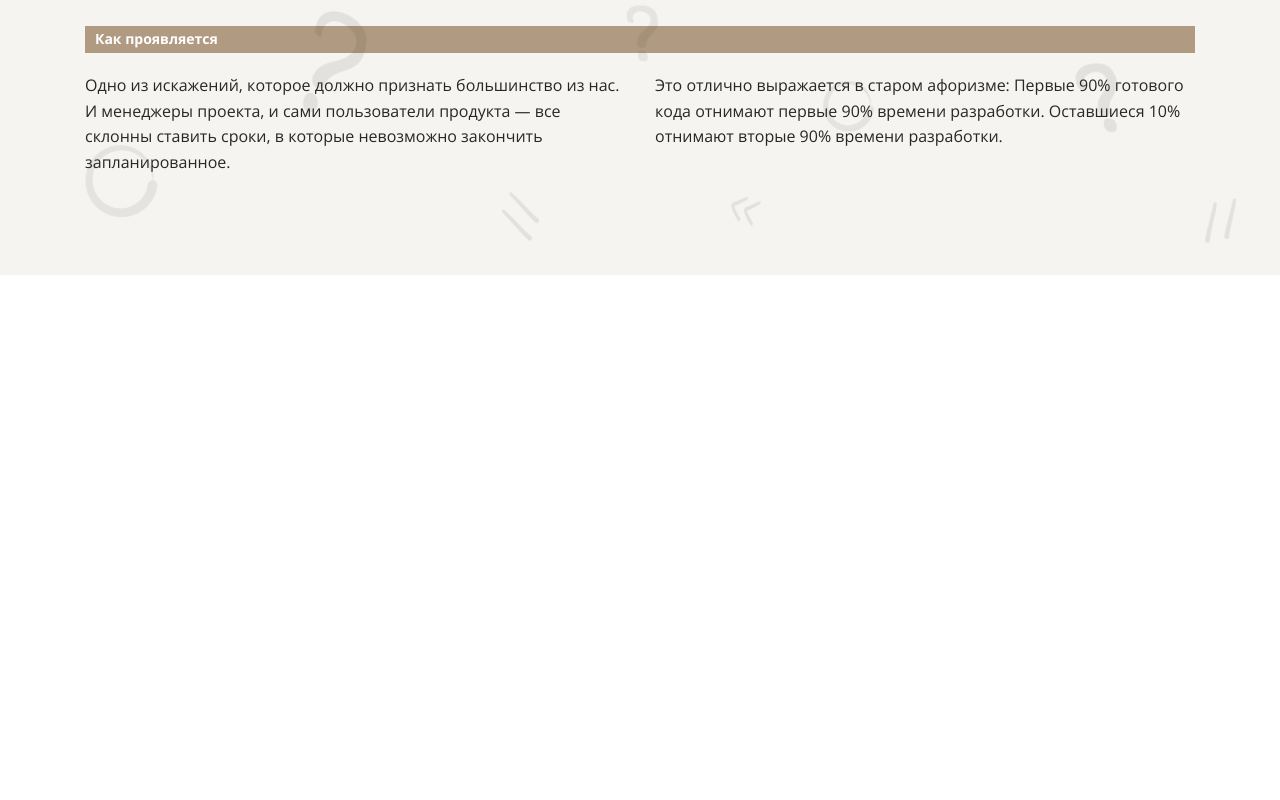
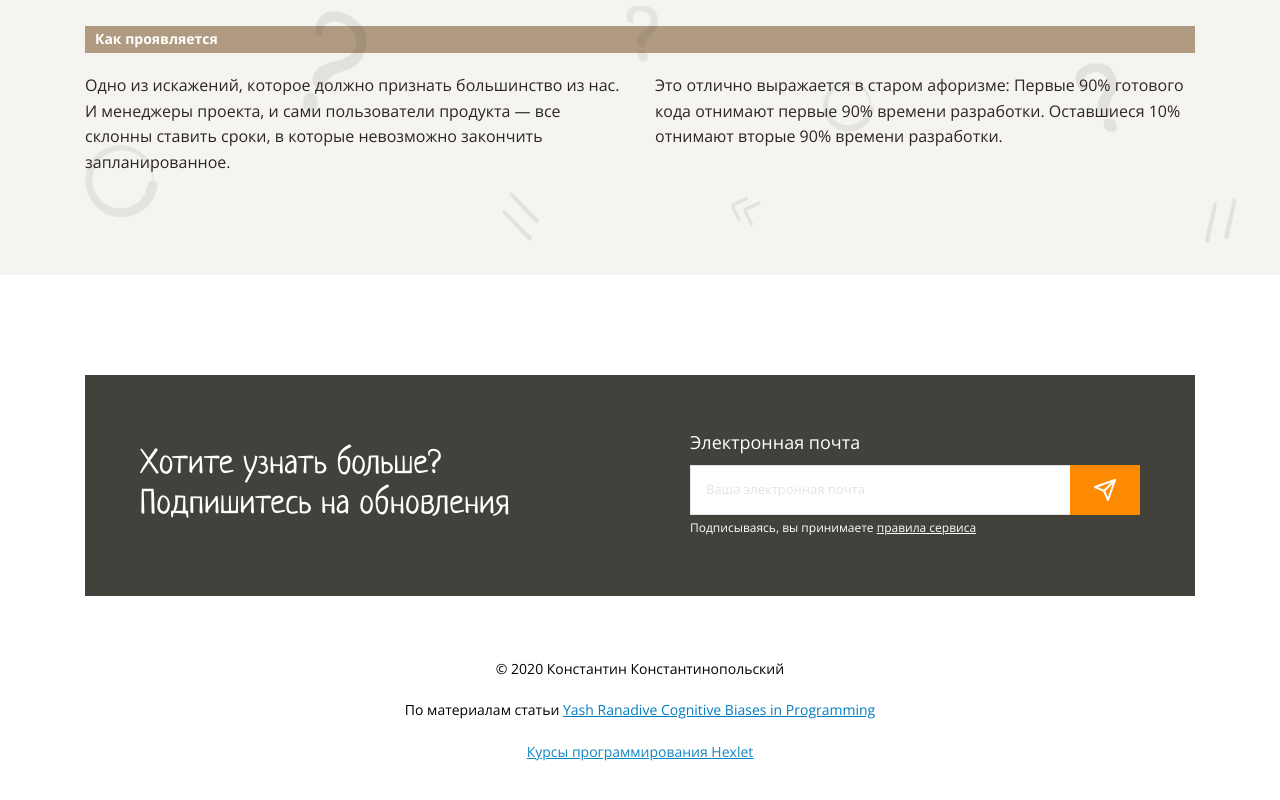
Before and after one commit to cuttlefish93/layout-designer-project-58, a website: page src/index.html in a window 1280 px wide. Shown: the part 6886-7686 px from the top of the page. Before the commit the page ends 7161 px from the top, so only its background shows below. Drawn offline with Linux system fonts and the light colour scheme.

Commit message:
add footer

```diff
--- a/src/index.html
+++ b/src/index.html
@@ -284,6 +284,28 @@
   <footer class="footer">
     <div class="wrapper">
 
+      <div class="updates">
+        <h3 class="updates__title title">Хотите узнать больше? <br> Подпишитесь на обновления</h3>
+        <form action="" class="updates__form">
+          <p class="updates__form-title">Электронная почта</p>
+          <div class="updates__form-row">
+            <label for="email"></label>
+            <input class="updates__form-input" type="email" name="email" placeholder="Ваша электронная почта">
+            <button class="updates__form-btn" type="submit"></button>
+          </div>
+          <p class="updates__form-terms">Подписываясь, вы принимаете
+            <a href="#" class="updates__form-terms-link link">правила сервиса</a>
+          </p>
+        </form>
+      </div>
+
+      <p class="footer__copyright">© 2020 Константин Константинопольский</p>
+      <p class="footer__source">
+        По материалам статьи
+        <a href="https://medium.com/hackernoon/cognitive-biases-in-programming-5e937707c27b"
+          class="footer__source-link link">Yash Ranadive Cognitive Biases in Programming</a>
+      </p>
+      <a href="https://ru.hexlet.io/" class="footer__author-link link">Курсы программирования Hexlet</a>
     </div>
   </footer>
 </body>
--- a/src/styles/style.css
+++ b/src/styles/style.css
@@ -177,6 +177,23 @@ body {
   width: 350px;
   background-color: #f5f4f0;
   padding: 24px;
+  transition: all 0.5s ease-in-out;
+}
+
+.nav__link:hover {
+  background-color: #fe8a02;
+}
+
+.nav__link:hover .nav__link-num {
+  color: #fff;
+}
+
+.nav__link:hover .nav__link-title {
+  color: #fff;
+}
+
+.nav__link:hover .nav__link-text {
+  color: #fff;
 }
 
 .nav__link-num {
@@ -186,6 +203,7 @@ body {
   font-size: 64px;
   line-height: 1em;
   margin-bottom: 40px;
+  transition: all 0.5s ease;
 }
 
 .nav__link-title {
@@ -194,11 +212,13 @@ body {
   font-weight: 400;
   color: #fe8a02;
   margin-bottom: 16px;
+  transition: all 0.5s ease;
 }
 
 .nav__link-text {
   margin: 0;
   color: #2a2626;
+  transition: all 0.5s ease;
 }
 
 /** Section distortion **/
@@ -296,3 +316,121 @@ body {
 .distortion_theme_black .distortion__item-text {
   order: 4;
 }
+
+/** FOOTER **/
+.footer {
+  padding: 100px 0;
+}
+
+.updates {
+  background-color: #42413c;
+  padding: 55px;
+  display: flex;
+  align-items: center;
+  justify-content: space-between;
+}
+
+.updates__title {
+  font-family: "Neucha", cursive;
+  font-size: 34px;
+  font-weight: 400;
+  color: #fff;
+  width: 45%;
+}
+
+.updates__form {
+  width: 45%;
+}
+
+.updates__form-title {
+  font-size: 18px;
+  color: #fff;
+  margin: 0 0 9px;
+}
+
+.updates__form-row {
+  position: relative;
+}
+
+.updates__form-input {
+  display: inline-block;
+  border: 1px solid #e3e3e3;
+  width: 100%;
+  height: 50px;
+  padding: 15px 80px 15px 15px;
+  color: #42413c;
+}
+
+.updates__form-input::placeholder {
+  font-family: "Open Sans", sans-serif;
+  font-weight: 400;
+  font-size: 13px;
+  color: #757575;
+  opacity: 0.2;
+}
+
+.updates__form-btn {
+  padding: 0;
+  border: none;
+  background-color: #fe8a02;
+  cursor: pointer;
+  width: 70px;
+  height: 50px;
+  position: absolute;
+  right: 0;
+  top: 0;
+  transition: all 0.5s ease;
+}
+
+.updates__form-btn:hover {
+  background-color: #ea7600;
+}
+
+.updates__form-btn::before {
+  content: "";
+  position: absolute;
+  background-image: url(../images/send.svg);
+  background-repeat: no-repeat;
+  background-position: center center;
+  width: 100%;
+  height: 100%;
+  top: 0;
+  left: 0;
+}
+
+.updates__form-terms {
+  margin: 0;
+  font-size: 12px;
+  color: #fff;
+}
+
+.updates__form-terms-link {
+  text-decoration: underline;
+}
+
+.footer__copyright {
+  text-align: center;
+  margin: 60px 0 16px;
+  font-size: 14px;
+  color: #000000;
+}
+
+.footer__source {
+  text-align: center;
+  font-size: 14px;
+  color: #000000;
+  margin: 0 0 16px;
+}
+
+.footer__source-link {
+  color: #007dc1;
+  text-decoration: underline;
+}
+
+.footer__author-link {
+  display: block;
+  color: #1085c5;
+  font-size: 14px;
+  text-decoration: underline;
+  text-align: center;
+}
```
